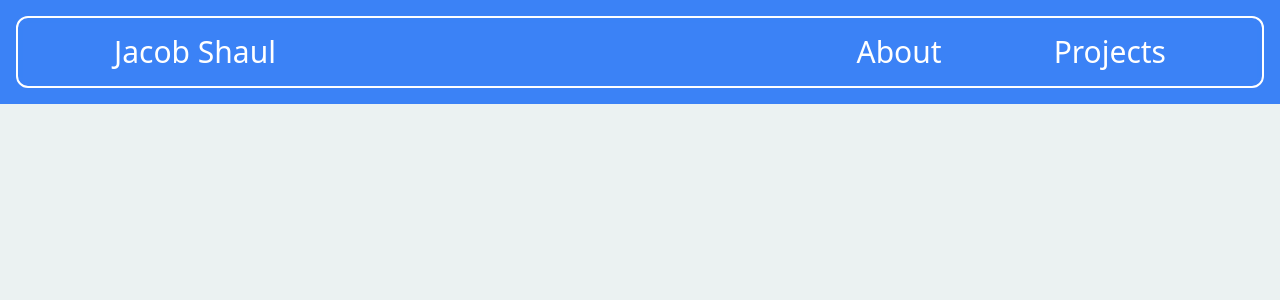
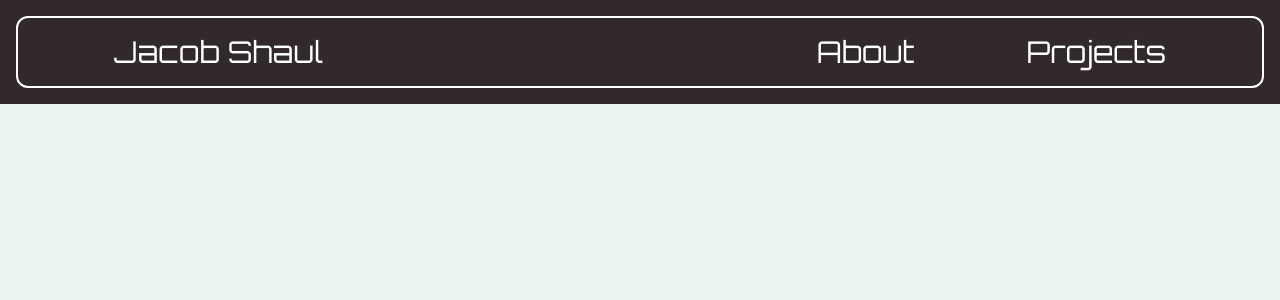
Before and after one commit to jacob-s-codes/personal-portfolio, a Next.js app: page /modetocode in a window 1280 px wide. Shown: the top 300 px of the page. Built offline with nearby package versions, Linux system fonts and the light colour scheme.

Commit message:
adding layout features

```diff
--- a/app/globals.css
+++ b/app/globals.css
@@ -12,7 +12,7 @@
   font-family: var(--font-orbitron);
 }
 
-html {
+main {
   width: 100%;
   max-width: 1800px;
   display: flex;
--- a/app/layout.tsx
+++ b/app/layout.tsx
@@ -5,7 +5,7 @@ import "./globals.css";
 
 
 
-const orbitron_init = Orbitron({
+const orbitron = Orbitron({
   subsets: ["latin"],
   weight: ['400'],
   variable: "--font-orbitron",
@@ -33,9 +33,9 @@ export default function RootLayout({
   children: React.ReactNode;
 }>) {
   return (
-    <html lang="en" className={orbitron_init.variable} suppressHydrationWarning>
+    <html lang="en" suppressHydrationWarning>
       <body
-        className={`${geistSans.variable} ${geistMono.variable} antialiased bg-black`}
+        className={` antialiased text-[#F0F7F4] z-10 orbitron bg-[#32292F] w-full font-orbitron ${orbitron.variable} max-w-[1800px]`}
       >
         {children}
       </body>
--- a/app/modetocode/page.tsx
+++ b/app/modetocode/page.tsx
@@ -1,9 +1,16 @@
-import React from 'react'
-import NavBar from '../components/NavBar'
+import React from 'react';
+import NavBar from '../components/NavBar';
+import { Orbitron } from 'next/font/google';
+
+const orbitron = Orbitron({
+  weight: '400',
+  subsets: ['latin'],
+  variable: '--font-orbitron', // Add a CSS variable for Orbitron
+});
 
 const page = () => {
   return (
-    <div className='bg-blue-500 text-white'>
+    <div className={`text-[#F0F7F4] z-10 orbitron bg-[#32292F] w-full font-orbitron` }>
         <NavBar/>
     </div>
   )
--- a/app/page.tsx
+++ b/app/page.tsx
@@ -4,13 +4,7 @@ import LandingPage from './components/LandingPage';
 // import { SpotlightBorder } from './components/SpotlightBorder';
 import TechStack from './components/TechStack';
 import MyProjects from './components/MyProjects';
-import { Orbitron } from 'next/font/google';
 
-const orbitron = Orbitron({
-  weight: '400',
-  subsets: ['latin'],
-  variable: '--font-orbitron', // Add a CSS variable for Orbitron
-});
 
 
 
@@ -21,8 +15,8 @@ export default function Home() {
 
 
   return (
-    <main className={`text-[#F0F7F4] z-10 orbitron bg-[#32292F] w-full font-orbitron ${orbitron.variable}`}>
-      <div className='max-w-[1500px] flex flex-col justify-center mx-auto'>
+    <main className={` z-10   w-full `}>
+      <div className=' flex flex-col justify-center mx-auto'>
         <NavBar />
 
         <LandingPage />
```
